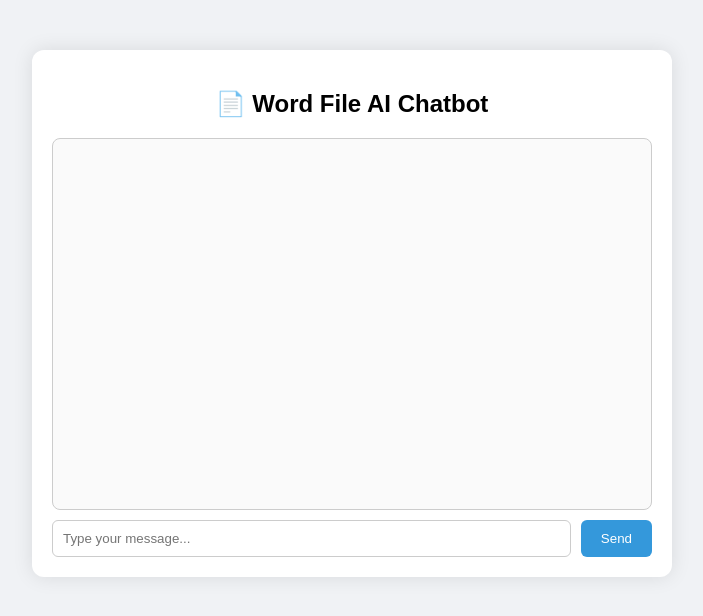
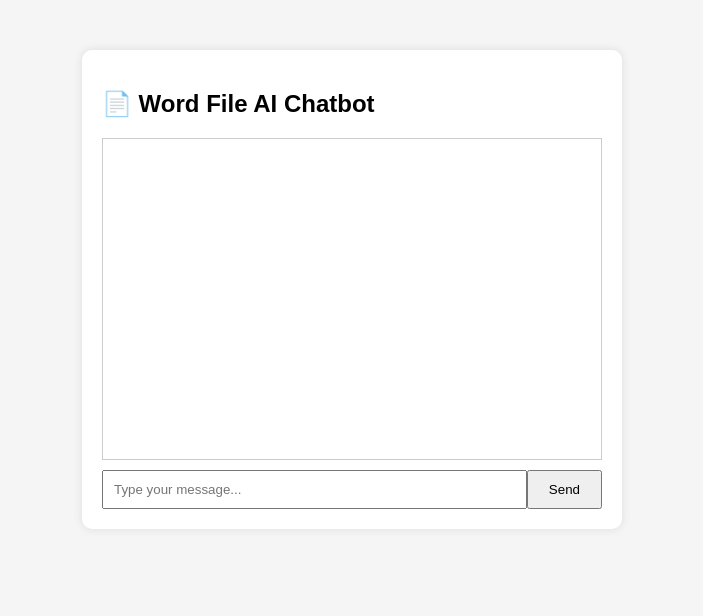
Before and after one commit to jguruprasathwebmdnet/Word-based-chat-bot, a Flask app: page / in a window 1280 px wide. Shown: the top 616 px of the page, without its empty margins (288-991 px from the left). Run offline with Flask 3, Linux system fonts and the light colour scheme.

Commit message:
Update index.html

```diff
--- a/templates/index.html
+++ b/templates/index.html
@@ -4,83 +4,6 @@
   <meta charset="UTF-8">
   <title>Word File AI Chatbot</title>
   <link rel="stylesheet" href="/static/style.css">
-  <style>
-    body {
-      font-family: Arial, sans-serif;
-      background: #f0f2f5;
-      margin: 0;
-      padding: 0;
-    }
-
-    .chat-container {
-      width: 100%;
-      max-width: 600px;
-      margin: 50px auto;
-      background: white;
-      border-radius: 12px;
-      box-shadow: 0 0 20px rgba(0,0,0,0.1);
-      padding: 20px;
-    }
-
-    h2 {
-      text-align: center;
-      margin-bottom: 20px;
-    }
-
-    #chat-box {
-      border: 1px solid #ccc;
-      height: 350px;
-      overflow-y: auto;
-      padding: 10px;
-      background: #fafafa;
-      margin-bottom: 10px;
-      border-radius: 8px;
-    }
-
-    .user-msg {
-      text-align: right;
-      margin: 5px;
-      font-weight: bold;
-      color: #2c3e50;
-    }
-
-    .ai-msg {
-      text-align: left;
-      margin: 5px;
-      font-style: italic;
-      color: #34495e;
-    }
-
-    .error {
-      color: red;
-      font-style: normal;
-    }
-
-    .input-area {
-      display: flex;
-      gap: 10px;
-    }
-
-    #user-input {
-      flex-grow: 1;
-      padding: 10px;
-      border-radius: 6px;
-      border: 1px solid #ccc;
-    }
-
-    button {
-      padding: 10px 20px;
-      border: none;
-      border-radius: 6px;
-      background: #3498db;
-      color: white;
-      cursor: pointer;
-    }
-
-    button:hover {
-      background: #2980b9;
-    }
-  </style>
 </head>
 <body>
   <div class="chat-container">
```
